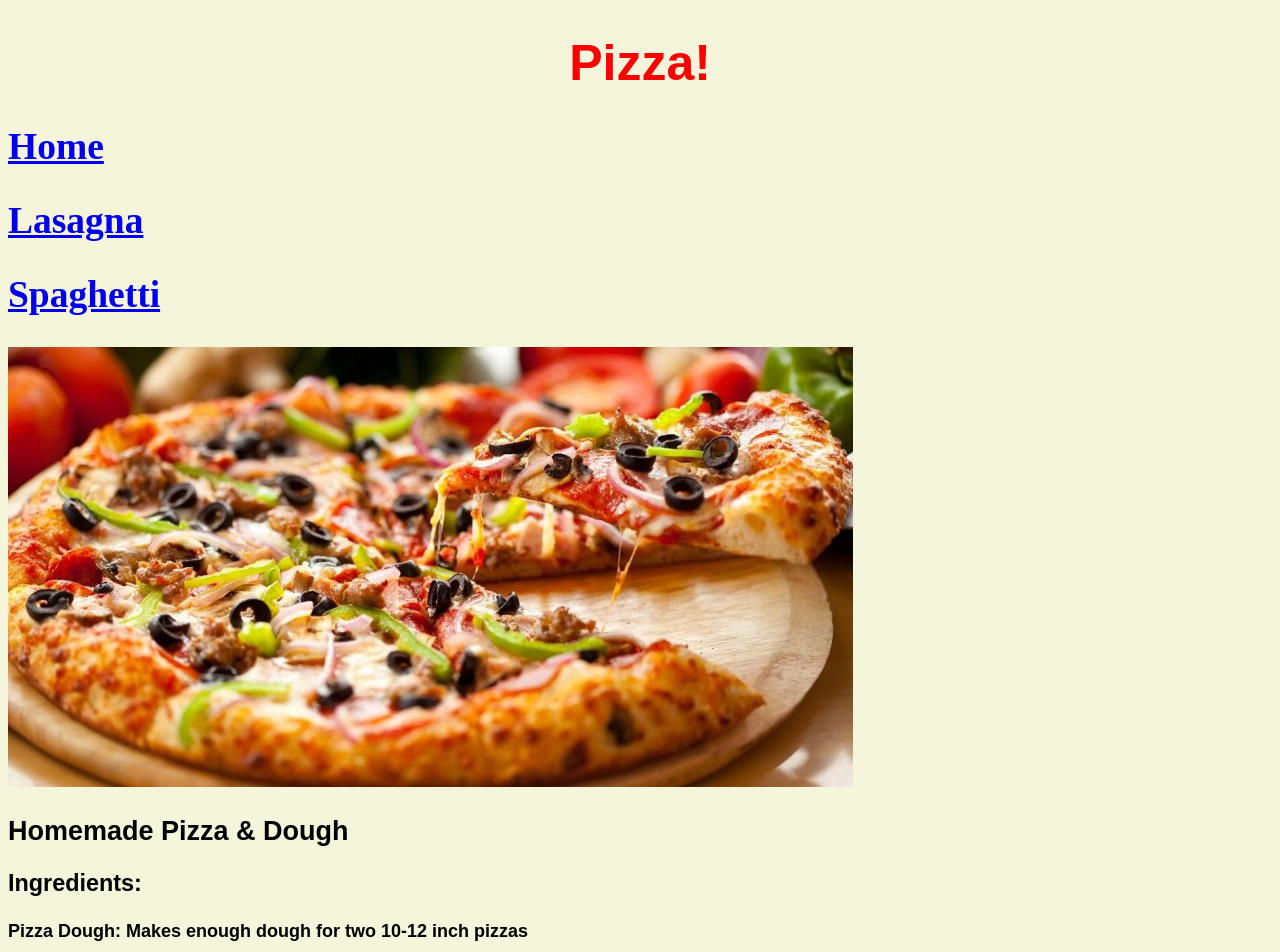
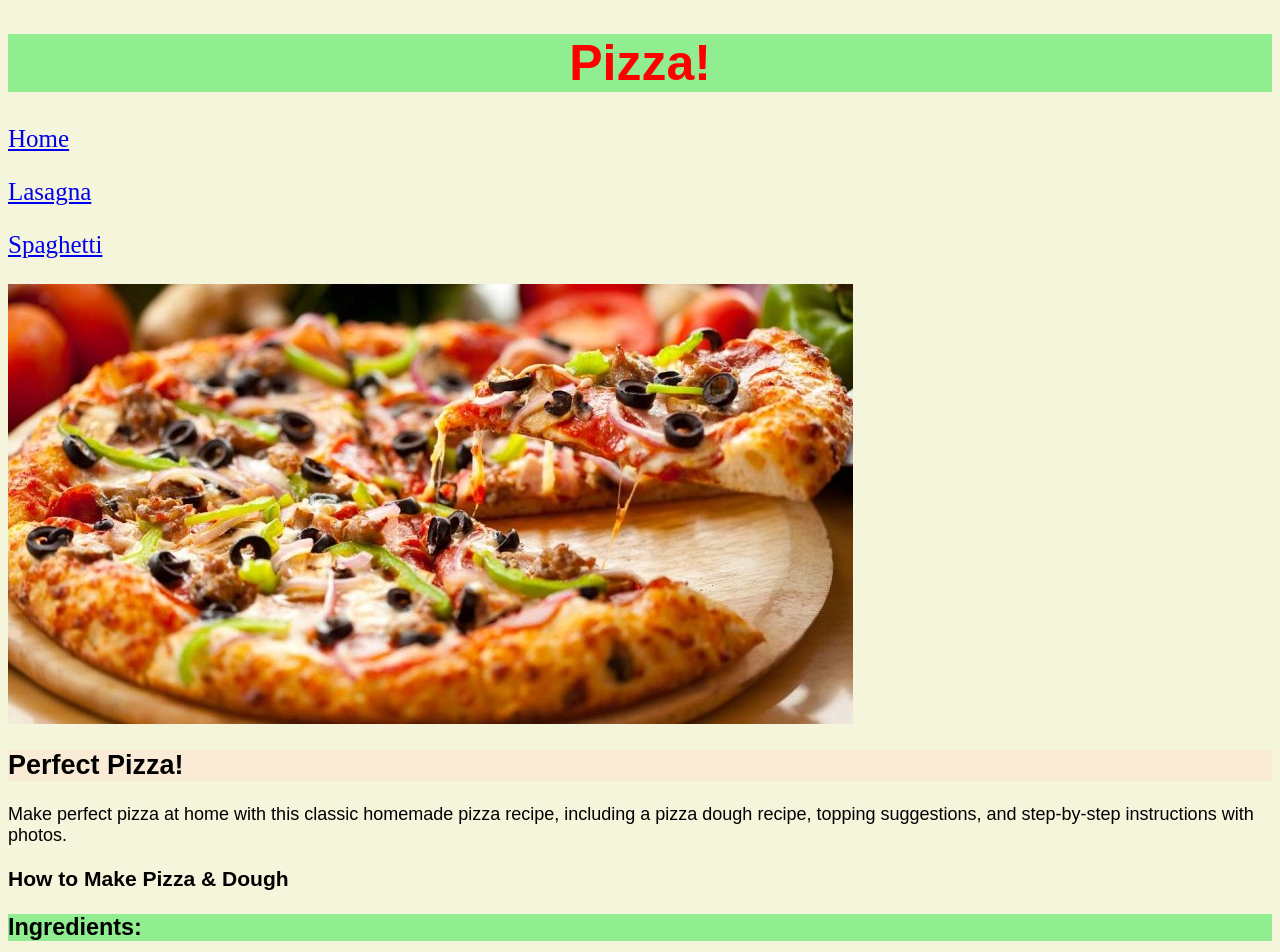
Before and after one commit to Bluey713/odin-recipes, a plain HTML site: page recipes/pizza.html in a window 1280 px wide. Shown: the top 952 px of the page. Drawn offline with Linux system fonts and the light colour scheme.

Commit message:
Revised formatting on all pages. Changed elements and attributes for better css styling. modified for formatting

```diff
--- a/recipes/pizza.html
+++ b/recipes/pizza.html
@@ -10,15 +10,28 @@
 </head>
 
 <body>
-    <div class="header"><h1>Pizza!</h1></div>
+    <header>
+        <h1>Pizza!</h1>
+    </header>
 
-    <div class="links"><h2><a href="../index.html">Home </a></h2>
-        <h2><a href="lasagna.html">Lasagna</a></h2>
-        <h2><a href="spaghetti.html">Spaghetti</a></h2>
-        <img src="../images/pizza.jpg" alt="Image of a Pizza">
+    <div class="links">
+        <p><a href="../index.html">Home </a></p>
+        <p><a href="lasagna.html">Lasagna</a></p>
+        <p><a href="spaghetti.html">Spaghetti</a></p>
     </div>
 
-    <div class="titles"><h2>Homemade Pizza & Dough</h2></div>
+    <img src="../images/pizza.jpg" alt="Image of a Pizza">
+
+    <div class="titles"><h2>Perfect Pizza!</h2></div>
+
+    <main>
+        <div class="descriptions">
+            <p>Make perfect pizza at home with this classic homemade pizza recipe,
+            including a pizza dough recipe, topping suggestions, and step-by-step instructions with photos.</p>
+        </div>
+
+        <div class="titles"><h3>How to Make Pizza & Dough</h3></div>
+
         <div class="ingredients"><h3>Ingredients:</h3></div>
 
         <div class="descriptions"><h4>Pizza Dough: Makes enough dough for two 10-12 inch pizzas</h4></div>
@@ -59,6 +72,7 @@
                 <li>Ham, thinly sliced</li>
             </ul>
         </div>
+    </main>
 
 
 
--- a/style.css
+++ b/style.css
@@ -1,4 +1,4 @@
-*{
+body{
     background-color: beige
 }
 
@@ -6,13 +6,12 @@ div{
     font-family: sans-serif;
 }
 
-.header{
+header{
     text-align: center;
     background-color: lightgreen;
     font-family: sans-serif, 'Times New Roman', Times, serif;
     color: red;
     font-size: 25px;
-
 }
 
 .links {
@@ -24,7 +23,6 @@ div{
 .titles {
     color: black;
     font-size: large;
-
 }
 
 /* .mainimg{
@@ -34,15 +32,17 @@ div{
 
 .descriptions{
     font-size: 18px;
-
 }
 
 .ingredients{
     font-size: 20px;
     background-color: lightgreen;
-
 }
 
 .ing-list{
     font-size: 20px;
 }
+
+h2{
+    background-color: antiquewhite;
+}
```
Also changed, not shown: index.html (+3 -2 lines), recipes/lasagna.html (+11 -7 lines), recipes/spaghetti.html (+20 -4 lines), images/spaghetti.jpg. Lines whose indentation alone changed are shown as unchanged.
